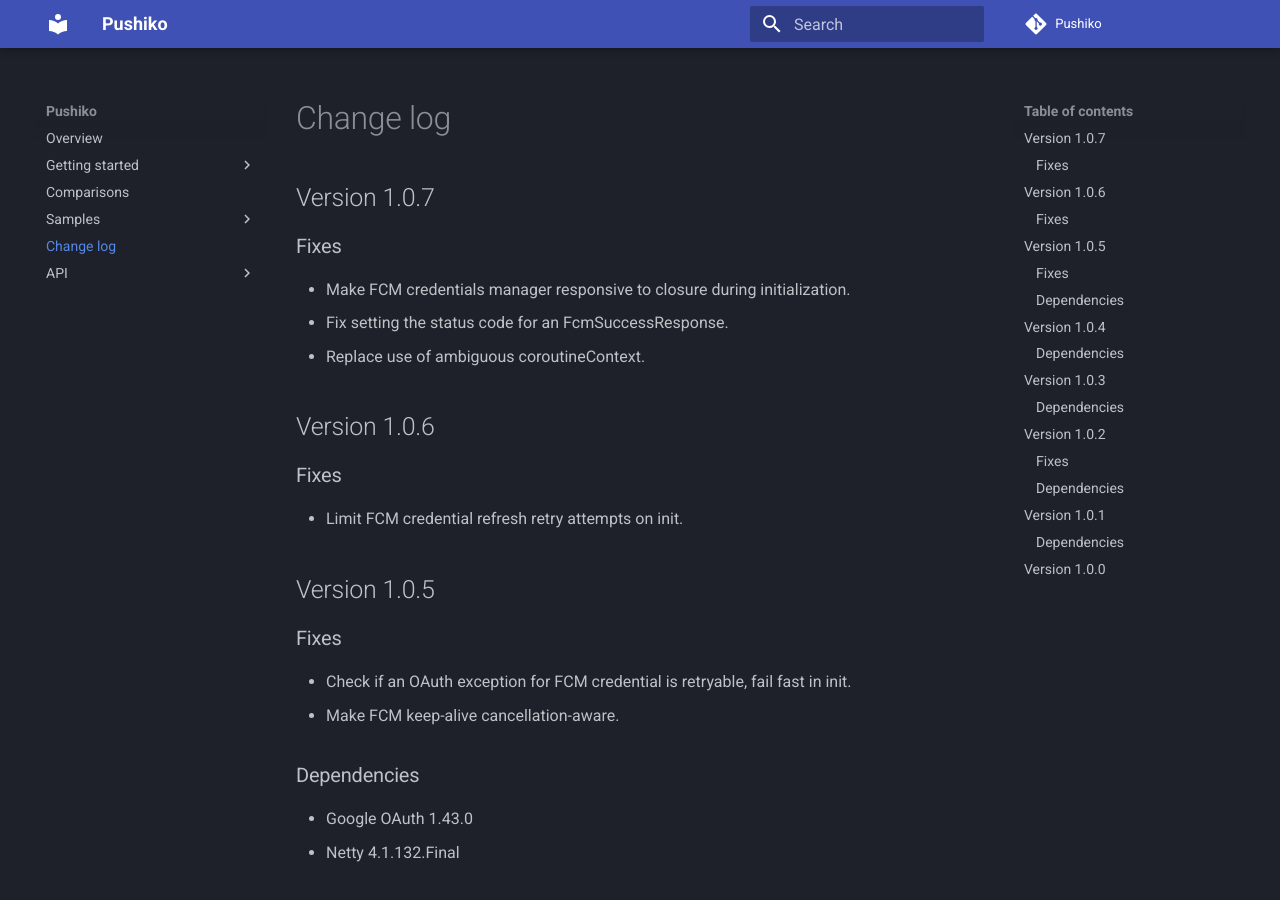
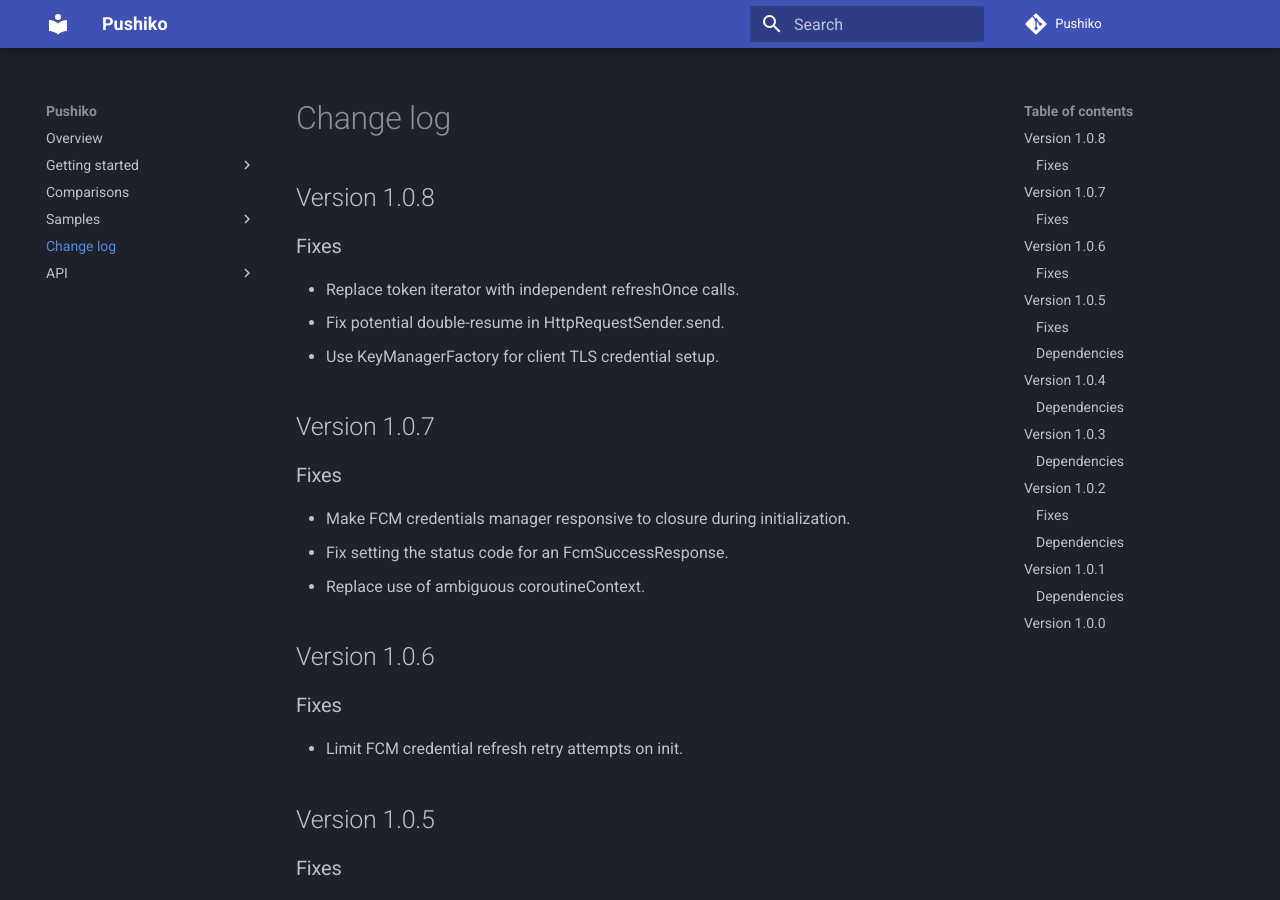
Before and after one commit to bloomberg/pushiko, an MkDocs documentation site: the page built from docs/changelog.md, in a window 1280 px wide and 900 px high. Built offline with MkDocs 1.6.1 and Material for MkDocs 9.7.7, drawn with Linux system fonts in a browser that asks for light colours; comment, search, counter and statistics services are not loaded.

Commit message:
Prepare version 1.0.8
Signed-off-by: kshackleton1 <kshackleton1@bloomberg.net>

```diff
--- a/docs/changelog.md
+++ b/docs/changelog.md
@@ -1,3 +1,11 @@
+## Version 1.0.8
+
+### Fixes
+
+* Replace token iterator with independent refreshOnce calls.
+* Fix potential double-resume in HttpRequestSender.send.
+* Use KeyManagerFactory for client TLS credential setup.
+
 ## Version 1.0.7
 
 ### Fixes
```
Also changed, not shown: 1 other file.
